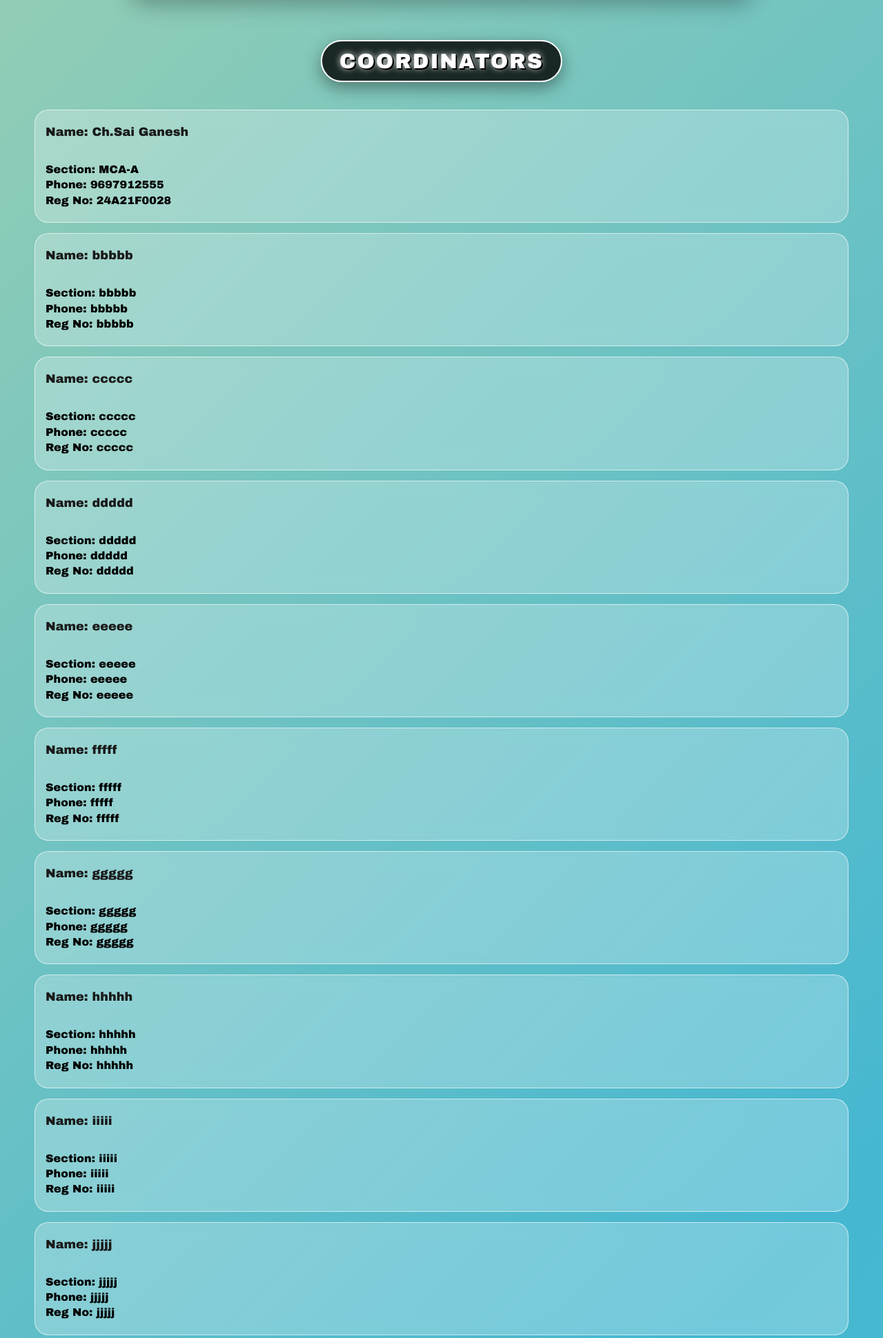
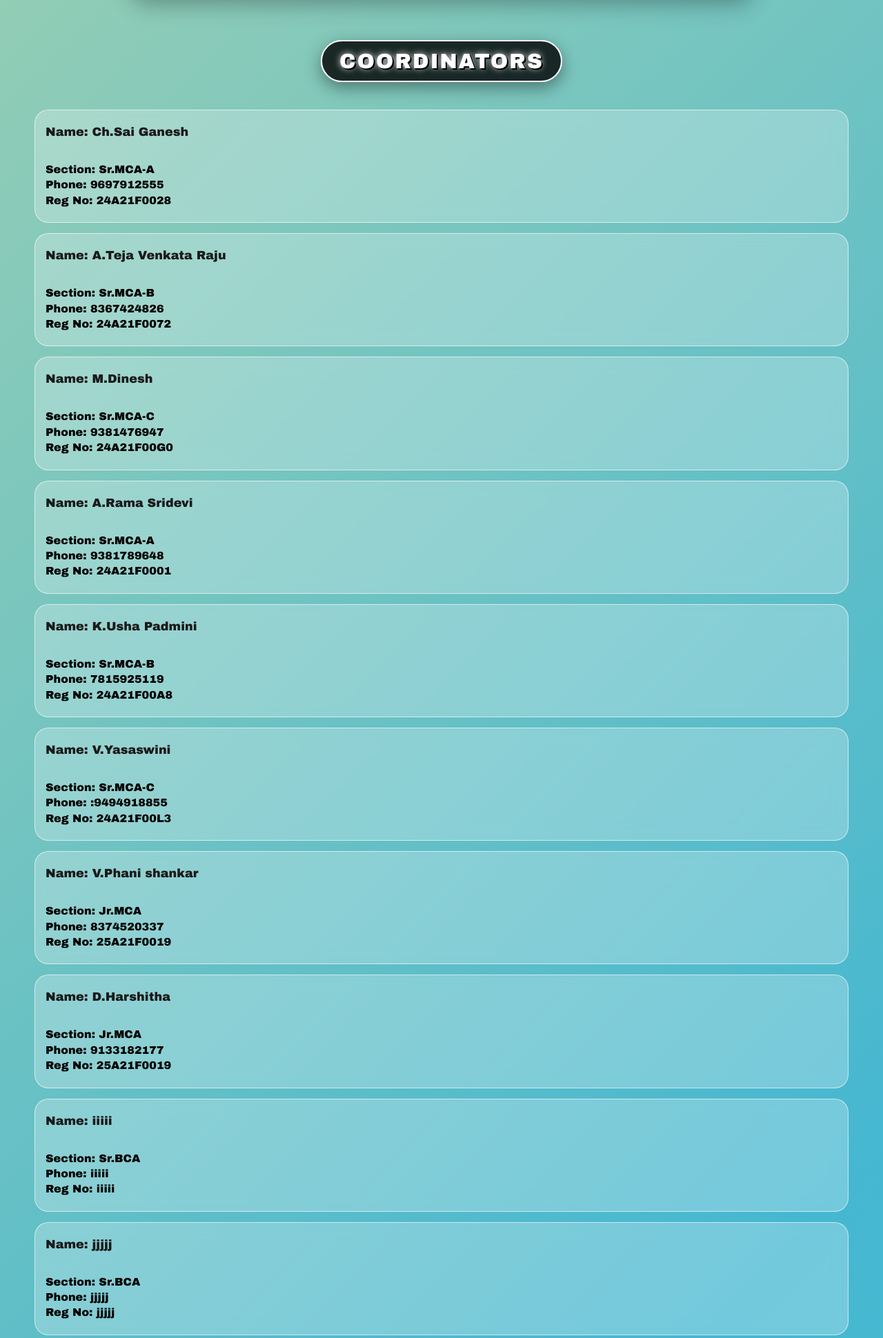
Before and after one commit to SaiGaneshChandu/Aikyath, a Django app: template festapp/templates/sections/budget.html in a window 1280 px wide. Shown: the part 598-2538 px from the top of the page at 69% size. Run offline with Django 4.2, Linux system fonts and the light colour scheme; the template is opened without the code that fills it, so the values that code supplies are empty.

Commit message:
updated requirements and project changes

```diff
--- a/festapp/templates/sections/budget.html
+++ b/festapp/templates/sections/budget.html
@@ -191,85 +191,85 @@
 <div class="card-container">
     <div class="card">
         <strong>Name: Ch.Sai Ganesh</strong><br>
-        Section: MCA-A<br>
+        Section: Sr.MCA-A<br>
         Phone: 9697912555<br>
         Reg No: 24A21F0028
     </div>
     <div class="card">
-        <strong>Name: bbbbb</strong><br>
-        Section: bbbbb<br>
-        Phone: bbbbb<br>
-        Reg No: bbbbb
+        <strong>Name: A.Teja Venkata Raju</strong><br>
+        Section: Sr.MCA-B<br>
+        Phone: 8367424826<br>
+        Reg No: 24A21F0072
     </div>
     <div class="card">
-        <strong>Name: ccccc</strong><br>
-        Section: ccccc<br>
-        Phone: ccccc<br>
-        Reg No: ccccc
+        <strong>Name: M.Dinesh</strong><br>
+        Section: Sr.MCA-C<br>
+        Phone: 9381476947<br>
+        Reg No: 24A21F00G0
     </div>
     <div class="card">
-        <strong>Name: ddddd</strong><br>
-        Section: ddddd<br>
-        Phone: ddddd<br>
-        Reg No: ddddd
+        <strong>Name: A.Rama Sridevi</strong><br>
+        Section: Sr.MCA-A<br>
+        Phone: 9381789648<br>
+        Reg No: 24A21F0001
     </div>
     <div class="card">
-        <strong>Name: eeeee</strong><br>
-        Section: eeeee<br>
-        Phone: eeeee<br>
-        Reg No: eeeee
+        <strong>Name: K.Usha Padmini</strong><br>
+        Section: Sr.MCA-B<br>
+        Phone: 7815925119<br>
+        Reg No: 24A21F00A8
     </div>
     <div class="card">
-        <strong>Name: fffff</strong><br>
-        Section: fffff<br>
-        Phone: fffff<br>
-        Reg No: fffff
+        <strong>Name: V.Yasaswini</strong><br>
+        Section: Sr.MCA-C<br>
+        Phone: :9494918855<br>
+        Reg No: 24A21F00L3
     </div>
     <div class="card">
-        <strong>Name: ggggg</strong><br>
-        Section: ggggg<br>
-        Phone: ggggg<br>
-        Reg No: ggggg
+        <strong>Name: V.Phani shankar</strong><br>
+        Section: Jr.MCA<br>
+        Phone: 8374520337<br>
+        Reg No: 25A21F0019
     </div>
     <div class="card">
-        <strong>Name: hhhhh</strong><br>
-        Section: hhhhh<br>
-        Phone: hhhhh<br>
-        Reg No: hhhhh
+        <strong>Name: D.Harshitha</strong><br>
+        Section: Jr.MCA<br>
+        Phone: 9133182177<br>
+        Reg No: 25A21F0019
     </div>
     <div class="card">
         <strong>Name: iiiii</strong><br>
-        Section: iiiii<br>
+        Section: Sr.BCA<br>
         Phone: iiiii<br>
         Reg No: iiiii
     </div>
     <div class="card">
         <strong>Name: jjjjj</strong><br>
-        Section: jjjjj<br>
+        Section: Sr.BCA<br>
         Phone: jjjjj<br>
         Reg No: jjjjj
     </div>
     <div class="card">
-        <strong>Name: kkkkk</strong><br>
-        Section: kkkkk<br>
-        Phone: kkkkk<br>
-        Reg No: kkkkk
+        <strong>Name: G.Surya Kiran</strong><br>
+        Section: Jr.BCA-A<br>
+        Phone: 6300908264<br>
+        Reg No: 25A21G0023
     </div>
     <div class="card">
         <strong>Name: lllll</strong><br>
-        Section: lllll<br>
+        Section: Jr.BCA-B<br>
         Phone: lllll<br>
         Reg No: lllll
     </div>
     <div class="card">
-        <strong>Name: mmmmm</strong><br>
-        Section: mmmmm<br>
-        Phone: mmmmm<br>
-        Reg No: mmmmm
+        <strong>Name: Sk.Ameer Ayesha</strong><br>
+        Section: Jr.BCA-A<br>
+        Phone: 9912878816<br>
+        Reg No: 25A21G0054
     </div>
     <div class="card">
         <strong>Name: nnnnn</strong><br>
-        Section: nnnnn<br>
+        Section: Jr.BCA-B<br>
         Phone: nnnnn<br>
         Reg No: nnnnn
     </div>
--- /dev/null
+++ b/requirements.txt
@@ -0,0 +1,5 @@
+Django
+gunicorn
+psycopg2-binary
+dj-database-url
+whitenoise
```
Also changed, not shown: db.sqlite3.
